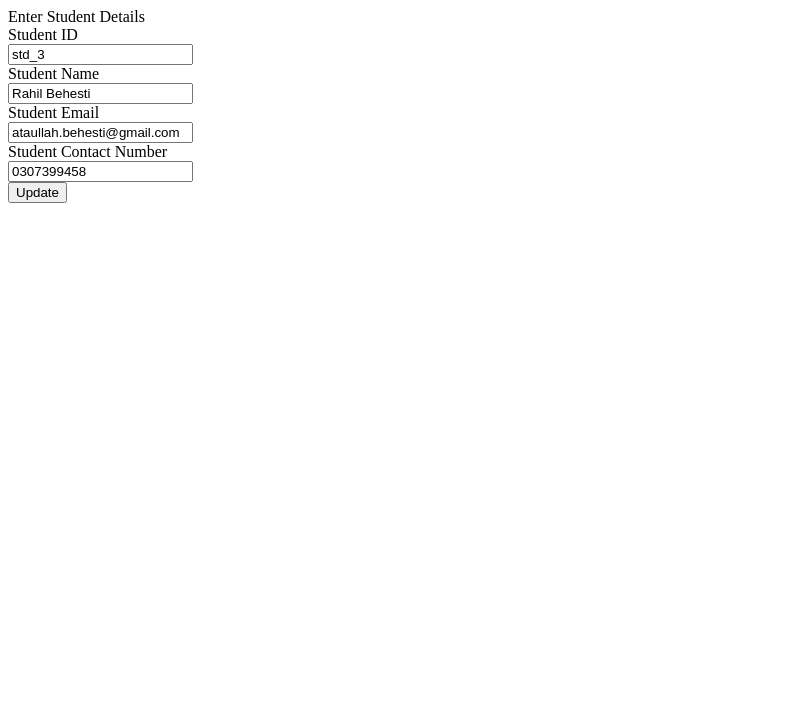
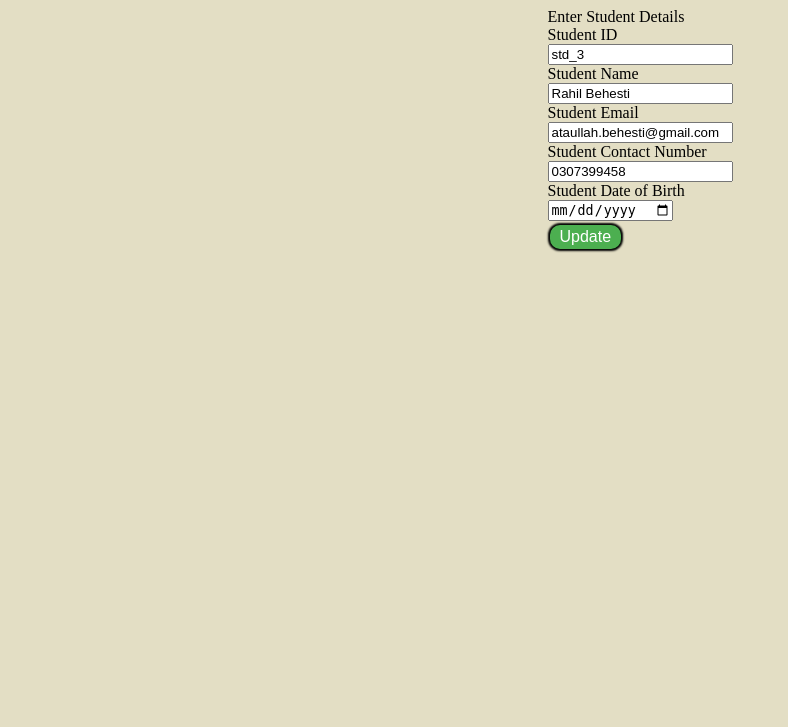
Before and after one commit to ataullah81/DJango, a Django app: page /edit/1 in a window 1280 px wide. Shown: the top 727 px of the page, without its empty margins (0-788 px from the left). Run offline with Django 4.2, Linux system fonts and the light colour scheme; data comes from the database, SQL or seed files in the repository; both versions use the stored data as it was after the commit.

Commit message:
Django model

```diff
--- a/Student-management-system/informationmanagementsystem/studentapp/models.py
+++ b/Student-management-system/informationmanagementsystem/studentapp/models.py
@@ -7,6 +7,7 @@
     std_name = models.CharField(max_length=200)
     std_email = models.EmailField()
     std_contact_number = models.CharField(max_length=15)
+    std_birth_date = models.DateField()
 
     class Meta:
         db_table = "student"
--- a/Student-management-system/informationmanagementsystem/studentapp/templates/edit.html
+++ b/Student-management-system/informationmanagementsystem/studentapp/templates/edit.html
@@ -4,7 +4,34 @@
     <meta charset="UTF-8">
     <title>Student Information Update</title>
 </head>
+<style>
+    .button {
+  background-color: #4CAF50;
+  border: none;
+  color: white;
+  padding: 3px 10px;
+  text-align: center;
+  text-decoration: none;
+  display: inline-block;
+  font-size: 16px;
+  margin: 4px 2px;
+  cursor: pointer;
+  border-radius: 10px;
+  box-shadow: 0px 0px 2px 2px rgb(0,0,0);
+}
+button:hover{
+    color: rgb(236, 14, 14);
+}
+body {
+      display: flex;
+      align-items: left;
+      justify-content: center;
+      margin: 20 auto;
+      height: 90vh;
+      background-color: rgba(190, 179, 117, 0.425);;
+    }
 
+</style>
 <body>
     <form method = "POST" action="/update/{{student.id}}">
         {% csrf_token%}
@@ -41,8 +68,14 @@
                 </div>
             </div>
             <div>
+                <label>Student Date of Birth</label>
                 <div>
-                    <button type="submit">Update</button>
+                    <input type="date" name="std_birth_date" value="{{student.std_birth_date}}">
+                </div>
+            </div>
+            <div>
+                <div>
+                    <button class="button" type="submit">Update</button>
                 </div>
             </div>
         </div>
```
Also changed, not shown: Student-management-system/informationmanagementsystem/studentapp/templates/index.html (+17 -1 lines), Student-management-system/informationmanagementsystem/studentapp/templates/show.html (+12 -1 lines), Student-management-system/informationmanagementsystem/db.sqlite3, Student-management-system/informationmanagementsystem/studentapp/migrations/0002_student_std_birth_date.py (added).
